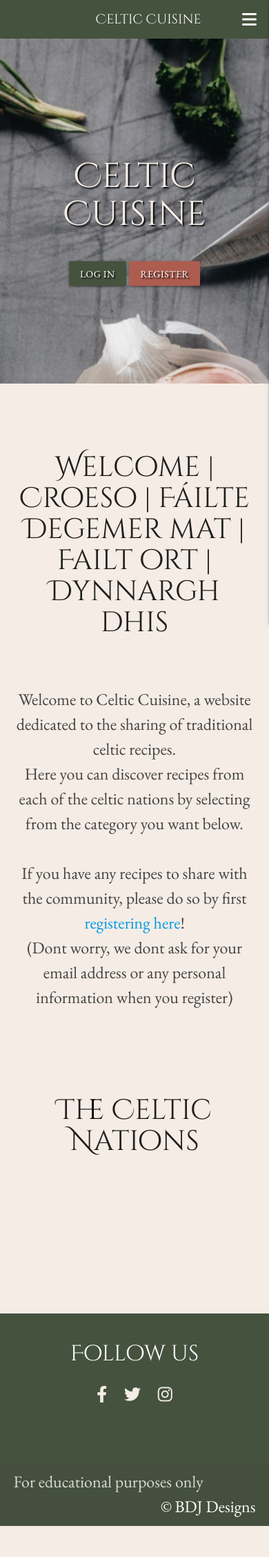
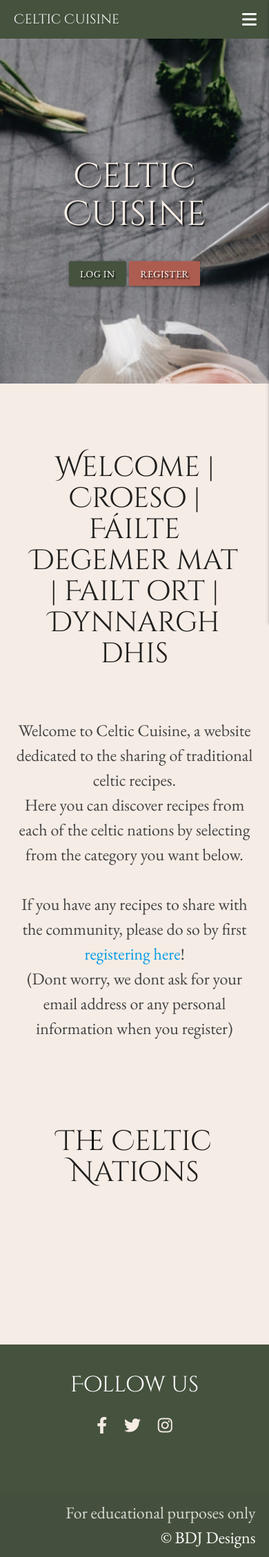
Before and after one commit to Code-Institute-Submissions/danielj314-celtic-cuisine-pm3_NovResub, a Flask app: page / in a window 390 px wide. Shown: the whole page at 69% size. Before the commit the page ends 2212 px from the top, so only its background shows below. Run offline with Flask 2, Linux system fonts and the light colour scheme; data that the repository does not hold is empty.

Commit message:
Added media queries and css styling

```diff
--- a/celticcuisine/static/css/style.css
+++ b/celticcuisine/static/css/style.css
@@ -28,6 +28,9 @@ h4,
 h5,
 h6 {
     font-family: 'Cinzel Decorative', cursive;
+    padding-left: 4vw;
+    padding-right: 4vw;
+
 }
 
 /*                                                              Colours */
@@ -69,7 +72,7 @@ h6 {
 
 
 .recipe-card {
-    min-height: 600px;
+    height: 750px;
 }
 
 .recipe-card-image {
@@ -149,8 +152,42 @@ footer{
 
 }
 
+/* .................................................Media Queries */
+
+
+/* .................................................base.html */
+
+@media only screen and (max-width: 992px) {
+    nav .brand-logo {
+        left: 0;
+        -webkit-transform: translateX(0);
+        transform: translateX(0);
+    }
+}
+
 @media only screen and (max-width: 510px) {
     nav .brand-logo {
         font-size: 0.8em;
     }
 }
+
+@media only screen and (max-width: 460px) {
+    .footer-text {
+        text-align: right;
+    }
+}
+
+
+/* .................................................full_recipe.html */
+
+
+@media only screen and (max-width: 599px) {
+    .full-recipe-container > div> div {
+        margin-top: 20px;
+        margin-bottom: 20px;
+    }
+
+    .full-recipe-container{
+        margin-top: 75px;
+    }
+}
--- a/celticcuisine/templates/base.html
+++ b/celticcuisine/templates/base.html
@@ -84,9 +84,9 @@
       </p>
     </div>
     <div class="footer-copyright">
-      <div class="container">
+      <div class="container footer-text">
         For educational purposes only
-        <a class="white-text right" href="https://github.com/danielj314" target="_blank">&copy; BDJ Designs</a>
+        <a class="white-text right footer-text" href="https://github.com/danielj314" target="_blank">&copy; BDJ Designs</a>
       </div>
     </div>
   </footer>
--- a/celticcuisine/templates/full_recipe.html
+++ b/celticcuisine/templates/full_recipe.html
@@ -58,7 +58,7 @@
             </div>
         </div>
         <div class="row">
-            <div class="col s3 background-merino">
+            <div class="col s12 m4 background-merino">
                 <h5>ingredients</h5>
                 <div class="col">
                     <ul>
@@ -70,7 +70,7 @@
                     </ul>
                 </div>
             </div>
-            <div class="col s9">
+            <div class="col s12 m8">
                 <span class="col white-text">Cooking Instructions:</span><br>
                 <div class="col">
                     <ol>
```
Also changed, not shown: celticcuisine/static/images/Ireland.png.
